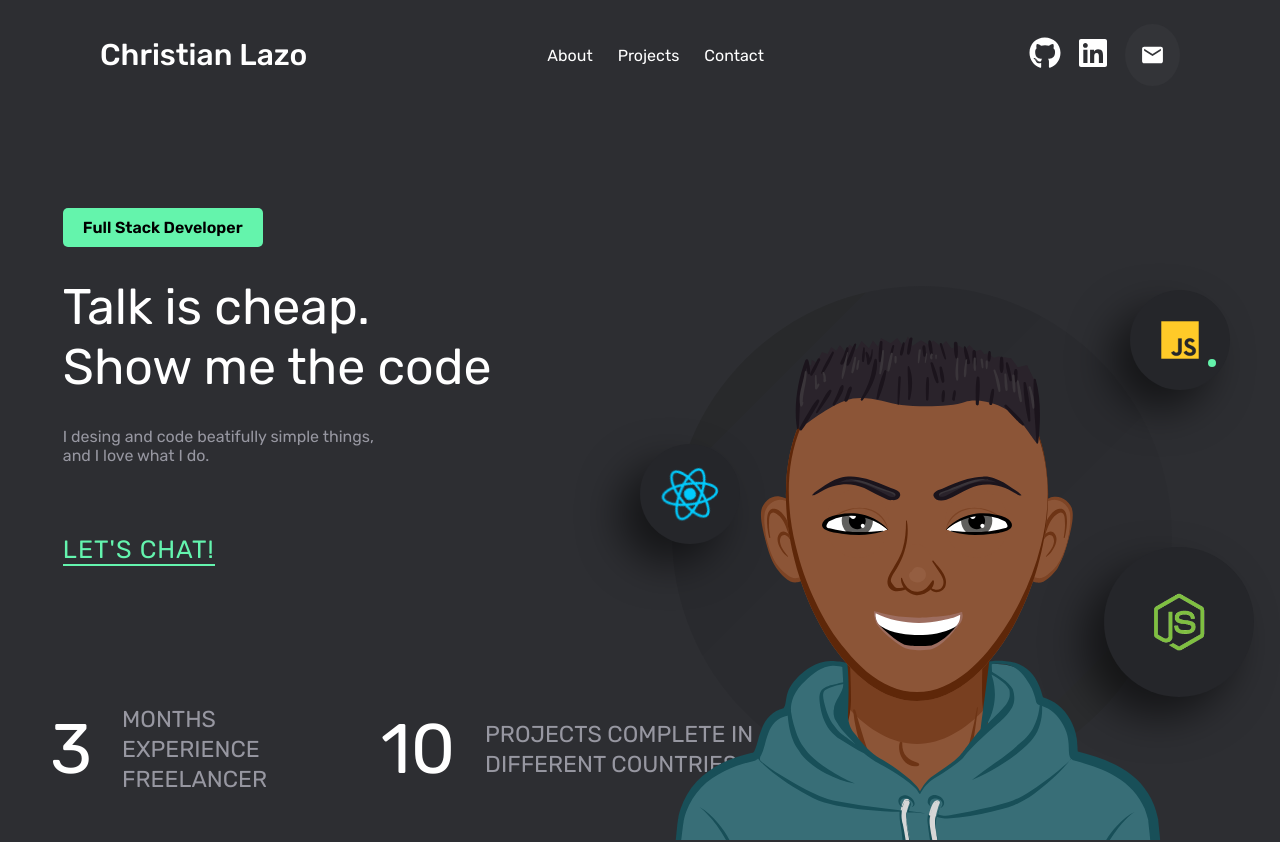
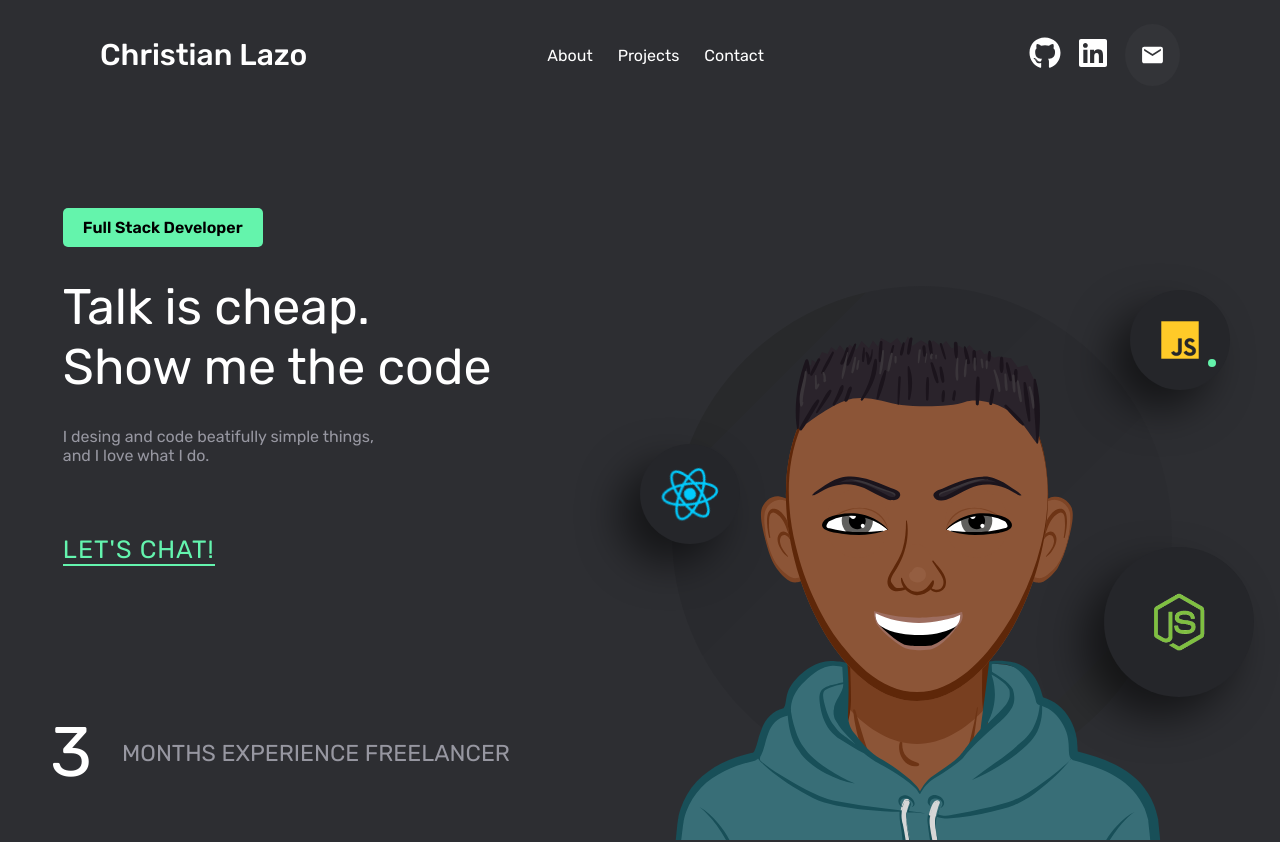
Before and after one commit to Christianlazo11/Portfolio, a React (Create React App) app: page / in a window 1280 px wide. Shown: the top 842 px of the page. Built offline with nearby package versions, Linux system fonts and the light colour scheme.

Commit message:
fix bugs

```diff
--- a/src/components/banner/Banner.js
+++ b/src/components/banner/Banner.js
@@ -39,8 +39,8 @@ const Home = () => {
         <div className="home__miniInfo">
           <p className="info__number">3</p>
           <p className="info__desc">Months Experience Freelancer</p>
-          <p className="info__number">10</p>
-          <p className="info__desc">Projects Complete in different countries</p>
+          {/* <p className="info__number">10</p>
+          <p className="info__desc">Projects Complete in different countries</p> */}
         </div>
       </div>
     </div>
--- a/src/data/dataProjects.js
+++ b/src/data/dataProjects.js
@@ -16,8 +16,7 @@ export const dataProjects = [
   {
     linkDemo: "https://escuelademusica2022.netlify.app/",
     linkGithub: "https://github.com/christianlazo2020/EscuelaDeMusica.git",
-    img:
-      "https://i.postimg.cc/fLJScxgJ/escuelademusica2022-netlify-app-Desktop.png",
+    img: "https://i.postimg.cc/wMJyf2p5/localhost-5500-Desktop.png",
     description: "Hi everyone xD",
     projectName: "Escuela de musica",
   },
```
Also changed, not shown: 1 other file (tests, documents, lock files or other folders).
